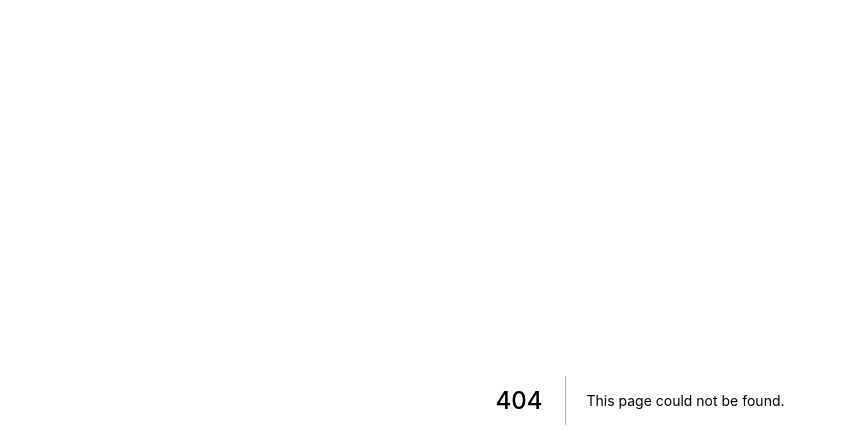
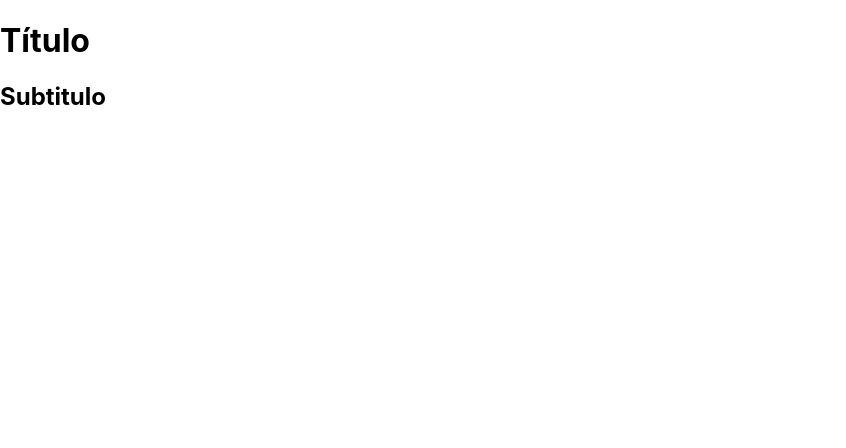
Before and after one commit to marcelolinck/exercicios, a Next.js app: page /basicos/fragment2 in a window 1280 px wide. Before the commit this address had no page. Shown: the top 448 px of the page, without its empty margins (0-846 px from the left). Built offline with nearby package versions, Linux system fonts and the light colour scheme.

Commit message:
Aula 21 - Sendo metodo de uso do fragment.

```diff
--- /dev/null
+++ b/pages/basicos/fragment2.jsx
@@ -0,0 +1,10 @@
+
+export default function fragment(){
+    return (
+        <>
+            <h1>Título</h1>
+            <h2>Subtitulo</h2>
+        </>
+
+    )
+}
```
